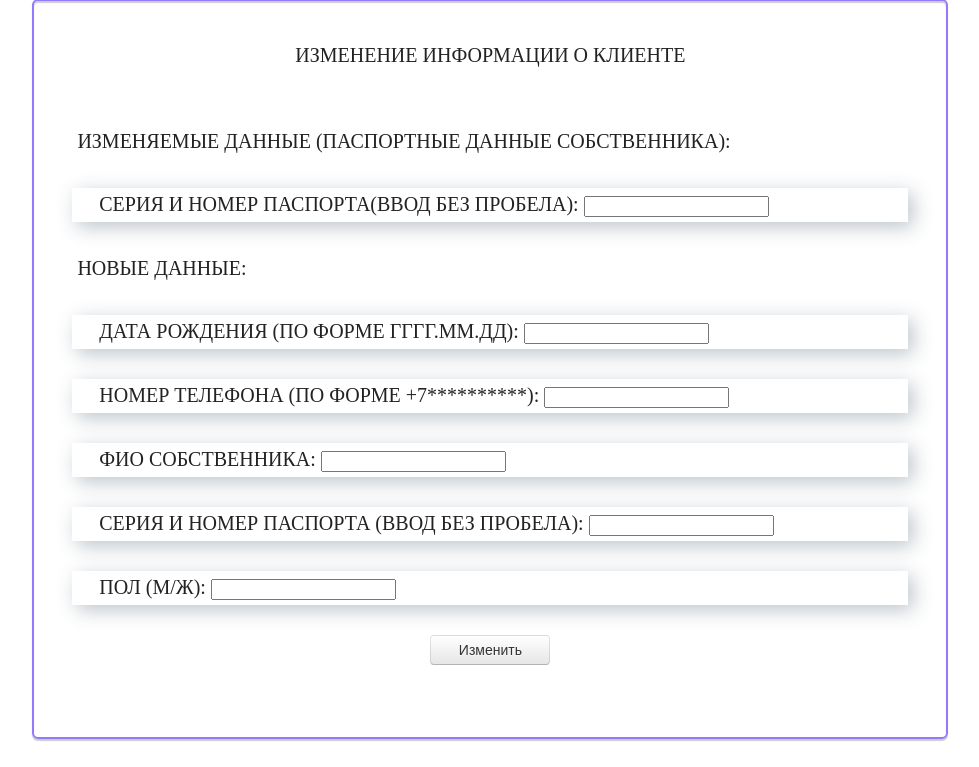
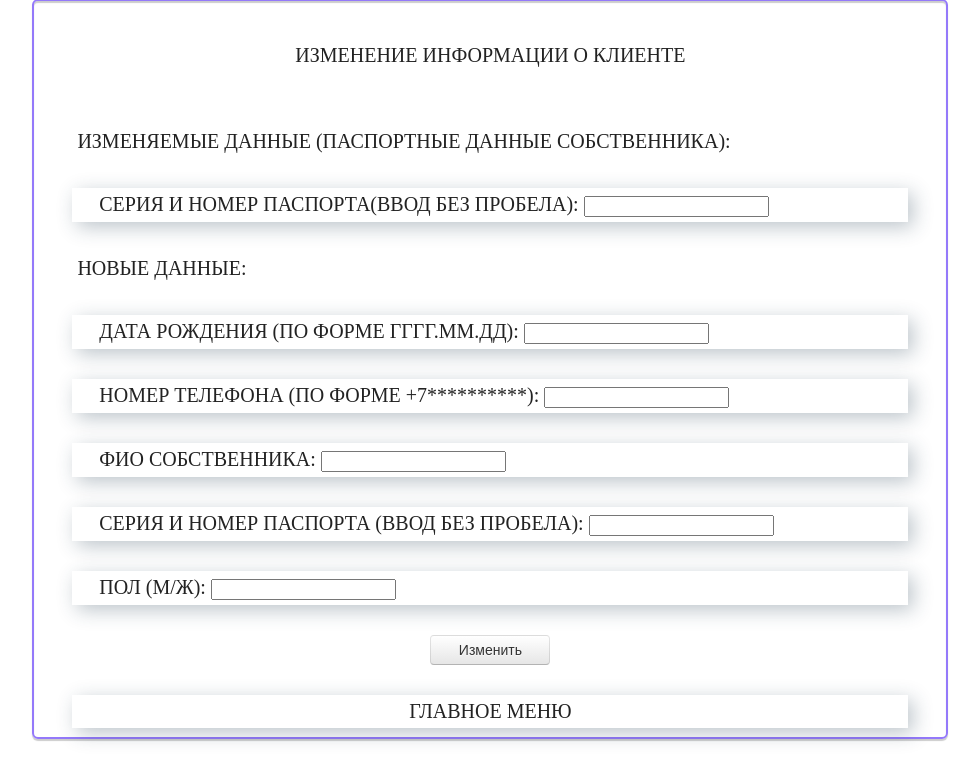
Before and after one commit to lisa-leonowa/praktika_Otoplenie, a Flask app: page /change_info_client in a window 1280 px wide. Shown: the part 33-800 px from the top of the page, without its empty margins (142-1121 px from the left). Run offline with Flask 2, Linux system fonts and the light colour scheme.

Commit message:
Добавила выход в главное меню

```diff
--- a/templates/change_info_client.html
+++ b/templates/change_info_client.html
@@ -10,7 +10,7 @@
     <div class="dobr block_align">
         <div>{{title}}</div>
         <br>
-        <div>{{message}}</div>
+        <div class="error">{{message}}</div>
     </div>
     <form action="" method="post">
         {{ form.hidden_tag() }}
@@ -73,6 +73,7 @@
         </div>
         <div>{{ form.submit(type="submit", class="style_btn") }}</div>
     </form>
+    <a href="/"><div class="block dobr block_align">Главное меню</div></a>
 </div>
 </body>
 </html>
```
